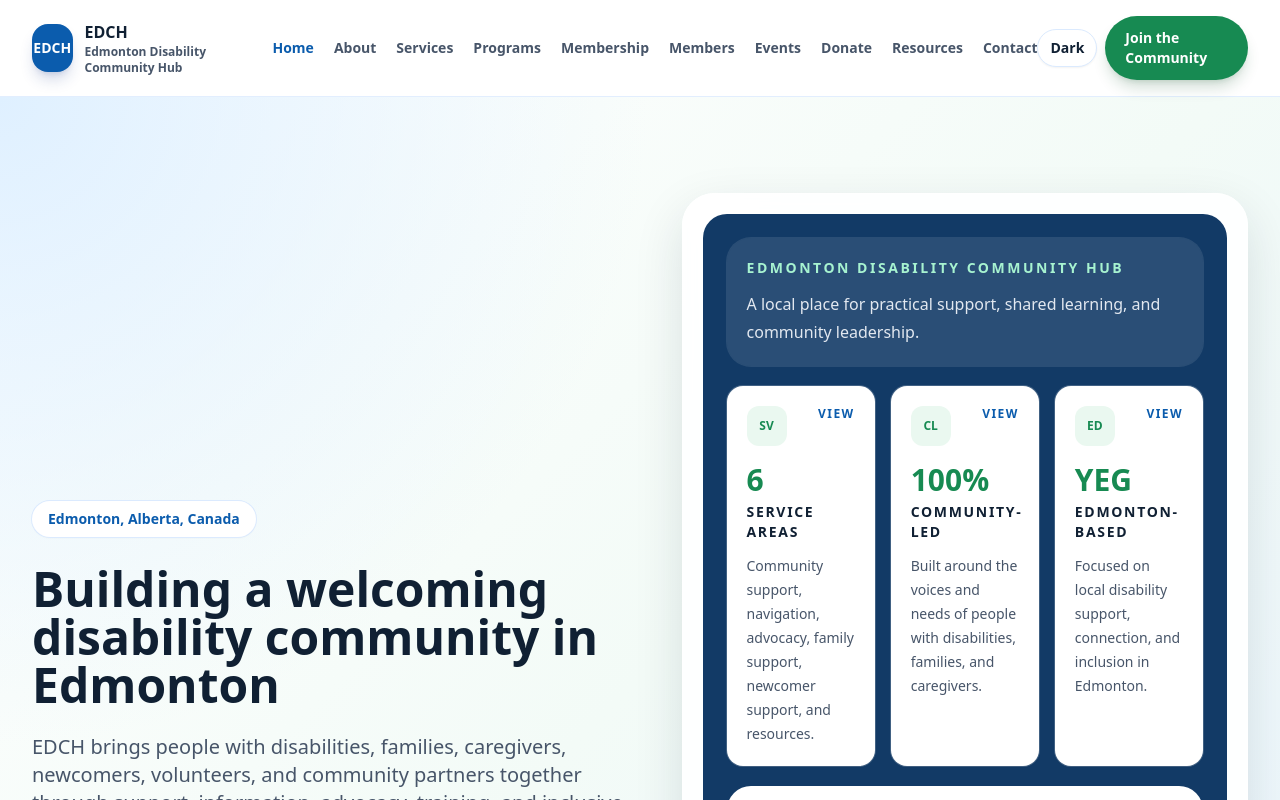
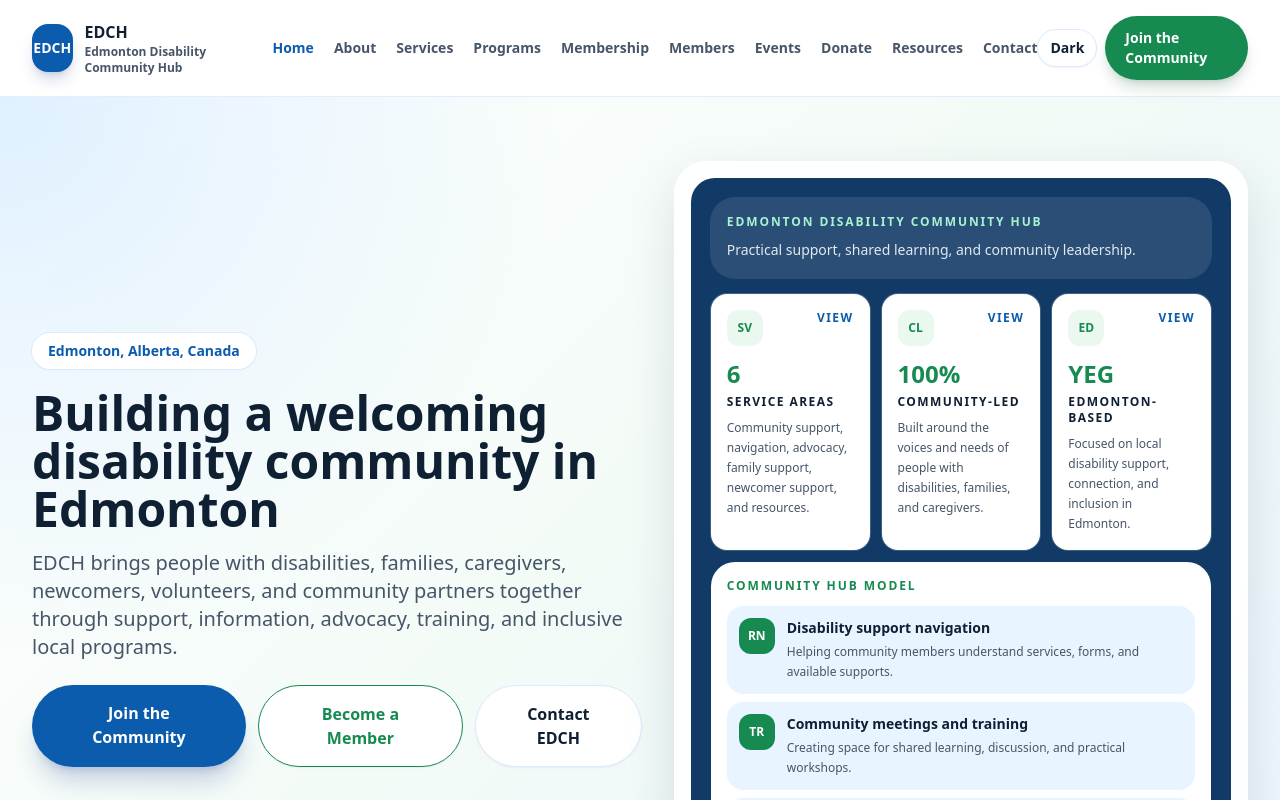
Before and after one commit to daawuud/EDCH, a Next.js app: page / in a window 1280 px wide. Shown: the top 800 px of the page. Built offline with nearby package versions, Linux system fonts and the light colour scheme.

Commit message:
Make EDCH dashboard and cards clickable

```diff
--- a/components/community-hub-visual.tsx
+++ b/components/community-hub-visual.tsx
@@ -51,63 +51,62 @@ const hubModelItems = [
 export function CommunityHubVisual() {
   return (
     <div className="relative z-10">
-      <div className="rounded-[2rem] border border-white bg-white/90 p-4 shadow-soft backdrop-blur sm:p-5 dark:border-white/10 dark:bg-white/10">
-        <div className="rounded-[1.5rem] bg-[#123a66] p-5 text-white sm:p-6 dark:bg-slate-900">
-          <div className="mb-5 rounded-3xl bg-white/10 p-5 ring-1 ring-white/10">
-            <p className="text-sm font-black uppercase tracking-[0.18em] text-emerald-200">
+      <div className="rounded-[2rem] border border-white bg-white/90 p-3 shadow-soft backdrop-blur sm:p-4 dark:border-white/10 dark:bg-white/10">
+        <div className="rounded-[1.5rem] bg-[#123a66] p-4 text-white sm:p-5 dark:bg-slate-900">
+          <div className="mb-4 rounded-3xl bg-white/10 p-4 ring-1 ring-white/10">
+            <p className="text-xs font-black uppercase tracking-[0.16em] text-emerald-200">
               Edmonton Disability Community Hub
             </p>
-            <p className="mt-3 leading-7 text-slate-200">
-              A local place for practical support, shared learning, and
-              community leadership.
+            <p className="mt-2 text-sm leading-6 text-slate-200">
+              Practical support, shared learning, and community leadership.
             </p>
           </div>
 
-          <div className="grid gap-4 md:grid-cols-3">
+          <div className="grid gap-3 md:grid-cols-3">
             {stats.map((item) => (
               <Link
                 key={item.label}
                 href={item.href}
                 aria-label={`Learn more about EDCH ${item.label}`}
-                className="group flex min-h-48 flex-col rounded-2xl bg-white p-5 text-edch-ink shadow-sm ring-1 ring-white/20 transition hover:-translate-y-1 hover:shadow-xl focus-visible:outline focus-visible:outline-4 focus-visible:outline-offset-4 focus-visible:outline-emerald-300 dark:bg-white/10 dark:text-white"
+                className="group flex flex-col rounded-2xl bg-white p-4 text-edch-ink shadow-sm ring-1 ring-white/20 transition hover:-translate-y-1 hover:shadow-xl focus-visible:outline focus-visible:outline-4 focus-visible:outline-offset-4 focus-visible:outline-emerald-300 dark:bg-white/10 dark:text-white"
               >
                 <div className="flex items-start justify-between gap-3">
-                  <span className="flex h-10 w-10 items-center justify-center rounded-xl bg-edch-mint text-xs font-black text-edch-green dark:bg-emerald-400/15 dark:text-emerald-200">
+                  <span className="flex h-9 w-9 items-center justify-center rounded-xl bg-edch-mint text-xs font-black text-edch-green dark:bg-emerald-400/15 dark:text-emerald-200">
                     {item.icon}
                   </span>
                   <span className="text-xs font-black uppercase tracking-[0.12em] text-edch-blue transition group-hover:text-edch-green dark:text-blue-200">
                     View
                   </span>
                 </div>
-                <p className="mt-4 text-3xl font-black text-edch-green dark:text-emerald-300">
+                <p className="mt-3 text-2xl font-black text-edch-green dark:text-emerald-300">
                   {item.value}
                 </p>
-                <h2 className="mt-1 text-sm font-black uppercase tracking-[0.12em] text-edch-ink dark:text-white">
+                <h2 className="mt-1 text-xs font-black uppercase tracking-[0.12em] text-edch-ink dark:text-white">
                   {item.label}
                 </h2>
-                <p className="mt-3 text-sm leading-6 text-slate-600 dark:text-slate-200">
+                <p className="mt-2 text-xs leading-5 text-slate-600 dark:text-slate-200">
                   {item.description}
                 </p>
               </Link>
             ))}
           </div>
 
-          <div className="mt-5 rounded-3xl bg-white p-5 text-edch-ink shadow-sm sm:p-6 dark:bg-white/10 dark:text-white">
-            <p className="text-sm font-black uppercase tracking-[0.18em] text-edch-green dark:text-emerald-300">
+          <div className="mt-3 rounded-3xl bg-white p-4 text-edch-ink shadow-sm dark:bg-white/10 dark:text-white">
+            <p className="text-xs font-black uppercase tracking-[0.16em] text-edch-green dark:text-emerald-300">
               Community hub model
             </p>
-            <div className="mt-5 grid gap-3">
+            <div className="mt-3 grid gap-2">
               {hubModelItems.map((item) => (
                 <article
                   key={item.title}
-                  className="flex gap-4 rounded-2xl bg-edch-sky p-4 text-edch-ink dark:bg-white/10 dark:text-white"
+                  className="flex gap-3 rounded-2xl bg-edch-sky p-3 text-edch-ink dark:bg-white/10 dark:text-white"
                 >
-                  <span className="flex h-10 w-10 shrink-0 items-center justify-center rounded-xl bg-edch-green text-xs font-black text-white">
+                  <span className="flex h-9 w-9 shrink-0 items-center justify-center rounded-xl bg-edch-green text-xs font-black text-white">
                     {item.icon}
                   </span>
                   <div>
-                    <h2 className="font-black">{item.title}</h2>
-                    <p className="mt-1 text-sm leading-6 text-slate-600 dark:text-slate-200">
+                    <h2 className="text-sm font-black">{item.title}</h2>
+                    <p className="mt-1 text-xs leading-5 text-slate-600 dark:text-slate-200">
                       {item.description}
                     </p>
                   </div>
--- a/components/hero-section.tsx
+++ b/components/hero-section.tsx
@@ -8,19 +8,19 @@ export function HeroSection() {
       id="home"
       className="relative overflow-hidden bg-[radial-gradient(circle_at_top_left,#dff0ff,transparent_36%),linear-gradient(135deg,#ffffff_0%,#f3fbf7_48%,#e9f4ff_100%)] dark:bg-[radial-gradient(circle_at_top_left,rgba(20,111,199,0.35),transparent_34%),linear-gradient(135deg,#071525_0%,#0b233a_50%,#082417_100%)]"
     >
-      <div className="mx-auto grid max-w-7xl items-center gap-12 px-4 py-20 sm:px-6 lg:grid-cols-[1.03fr_0.97fr] lg:px-8 lg:py-24">
+      <div className="mx-auto grid max-w-7xl items-center gap-8 px-4 py-12 sm:px-6 sm:py-14 lg:grid-cols-[1.03fr_0.97fr] lg:px-8 lg:py-16">
         <div className="relative z-10">
           <p className="inline-flex rounded-full bg-white px-4 py-2 text-sm font-black text-edch-blue shadow-sm ring-1 ring-blue-100 dark:bg-white/10 dark:text-white dark:ring-white/10">
             {siteContent.location}
           </p>
-          <h1 className="mt-7 max-w-4xl text-4xl font-black leading-tight text-edch-ink sm:text-5xl dark:text-white">
+          <h1 className="mt-5 max-w-4xl text-4xl font-black leading-tight text-edch-ink sm:text-5xl dark:text-white">
             {siteContent.hero.headline}
           </h1>
-          <p className="mt-6 max-w-2xl text-lg leading-8 text-slate-600 sm:text-xl dark:text-slate-200">
+          <p className="mt-4 max-w-2xl text-lg leading-8 text-slate-600 sm:text-xl dark:text-slate-200">
             {siteContent.hero.description}
           </p>
 
-          <div className="mt-8 flex flex-col gap-3 sm:flex-row">
+          <div className="mt-6 flex flex-col gap-3 sm:flex-row">
             <Link
               href="/membership"
               className="rounded-full bg-edch-blue px-7 py-4 text-center font-black text-white shadow-xl shadow-blue-900/20 transition hover:-translate-y-0.5 hover:bg-blue-800"
```
